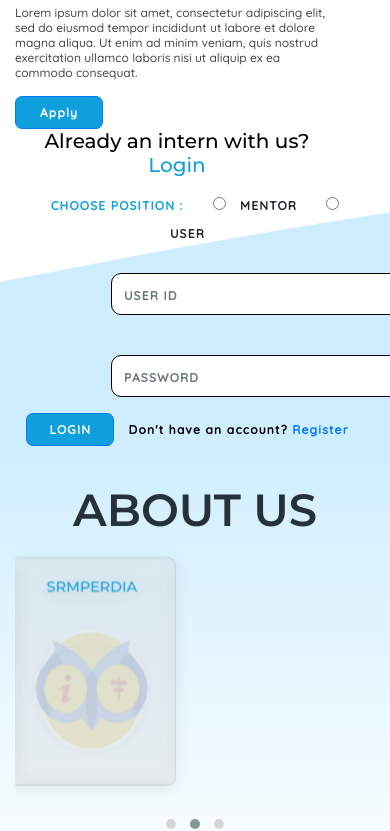
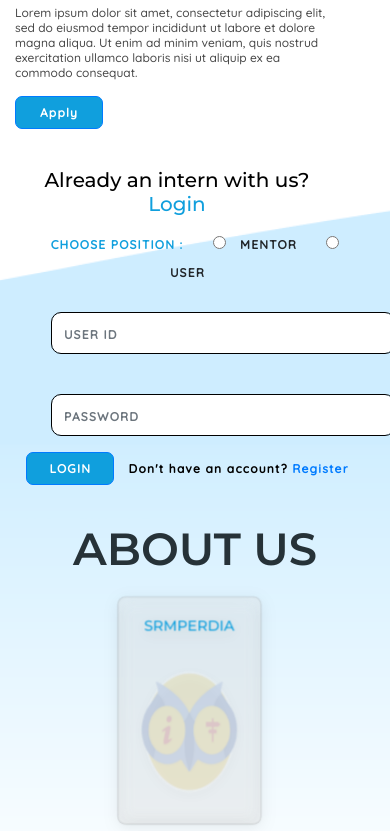
Before and after one commit to Palveet/portal, a plain HTML site: page index.html in a window 390 px wide. Shown: the part 289-1120 px from the top of the page. Drawn offline with nearby package versions, Linux system fonts and the light colour scheme.

Commit message:
mobile-view

```diff
--- a/css/index.css
+++ b/css/index.css
@@ -210,7 +210,7 @@ input[type="password"] {
     line-height: 18px;
     color: #000000;
     display: block;
-    margin-top: -25px;
+    margin-top: -20px;
     margin-left: -43px;
     padding-right: 0;
 }
@@ -249,3 +249,39 @@ input[type="password"] {
     transform: scale(0.8);
     z-index: 999;
 }
+
+@media(max-width:1100px) {
+    .card {
+        margin: 9%;
+    }
+    .form-group {
+        margin-left: 10%;
+    }
+}
+
+@media(min-width:600px) and (max-width:1099px) {
+    .card {
+        width: 80%;
+        margin: 9% -39%;
+    }
+}
+
+@media(max-width:750px) {
+    .login {
+        margin-top: 10%;
+    }
+    .about .card {
+        width: 100%;
+        margin: 0;
+    }
+}
+
+@media(max-width:575px) {
+    .about .card {
+        width: 50%;
+        margin: 0 23%;
+    }
+    .card {
+        margin: 9% auto;
+    }
+}
--- a/index.html
+++ b/index.html
@@ -318,7 +318,7 @@
                 600: {
                     items: 2
                 },
-                1020: {
+                900: {
                     items: 3
                 }
             }
```
